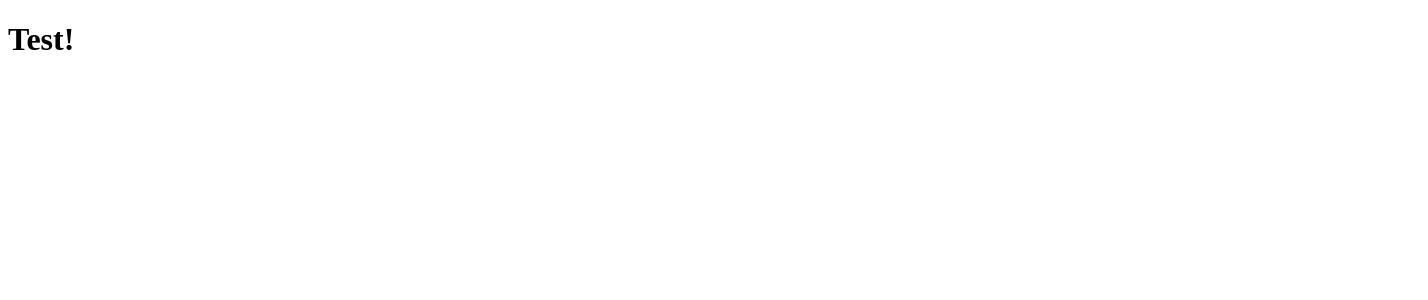
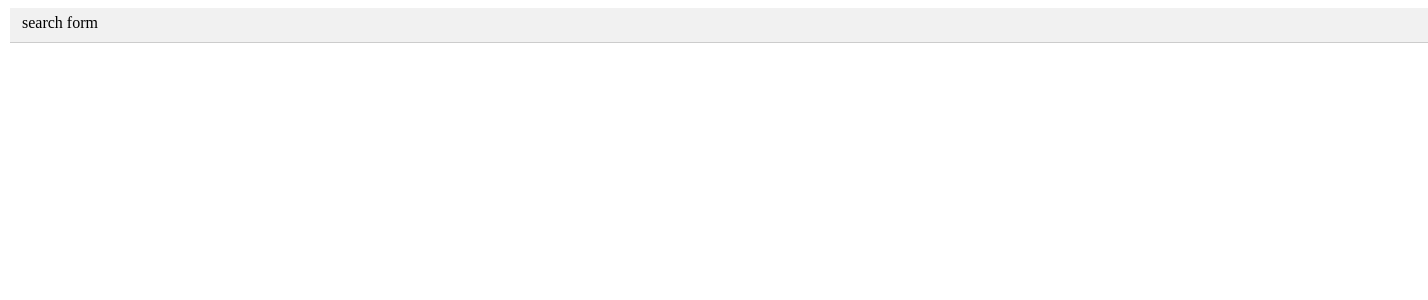
Before and after one commit to miha-9111/flight-app-front, an Angular app: page /search in a window 1280 px wide. Before the commit this address led to /. Shown: the top 300 px of the page, 1428 px wide, since content can reach past the window. Built offline with nearby package versions, Linux system fonts and the light colour scheme.

Commit message:
feat(search-form component, app-routing.module) add fieldset -> search form

```diff
--- a/src/app/app-routing.module.ts
+++ b/src/app/app-routing.module.ts
@@ -1,7 +1,10 @@
 import { NgModule } from '@angular/core';
 import { RouterModule, Routes } from '@angular/router';
+import { SearchFormComponent } from './components/search-form/search-form.component';
 
-const routes: Routes = [];
+const routes: Routes = [
+  {path: 'search', component: SearchFormComponent}
+];
 
 @NgModule({
   imports: [RouterModule.forRoot(routes)],
--- a/src/app/app.component.html
+++ b/src/app/app.component.html
@@ -1 +1 @@
-<h1>Test!</h1>
+<router-outlet></router-outlet>
--- a/src/app/components/search-form/search-form.component.html
+++ b/src/app/components/search-form/search-form.component.html
@@ -1 +1,5 @@
-<p>search-form works!</p>
+<div id="searchFlight" name="searchFlight">
+  <fieldset id="search">
+    search form
+  </fieldset>
+</div>
--- a/src/styles.scss
+++ b/src/styles.scss
@@ -1 +1,7 @@
 /* You can add global styles to this file, and also import other style files */
+fieldset#search {
+  background: #F1F1F1;
+  border: 0 none;
+  width: 110.25%;
+  border-bottom: 1px solid #CCC;
+}
```
